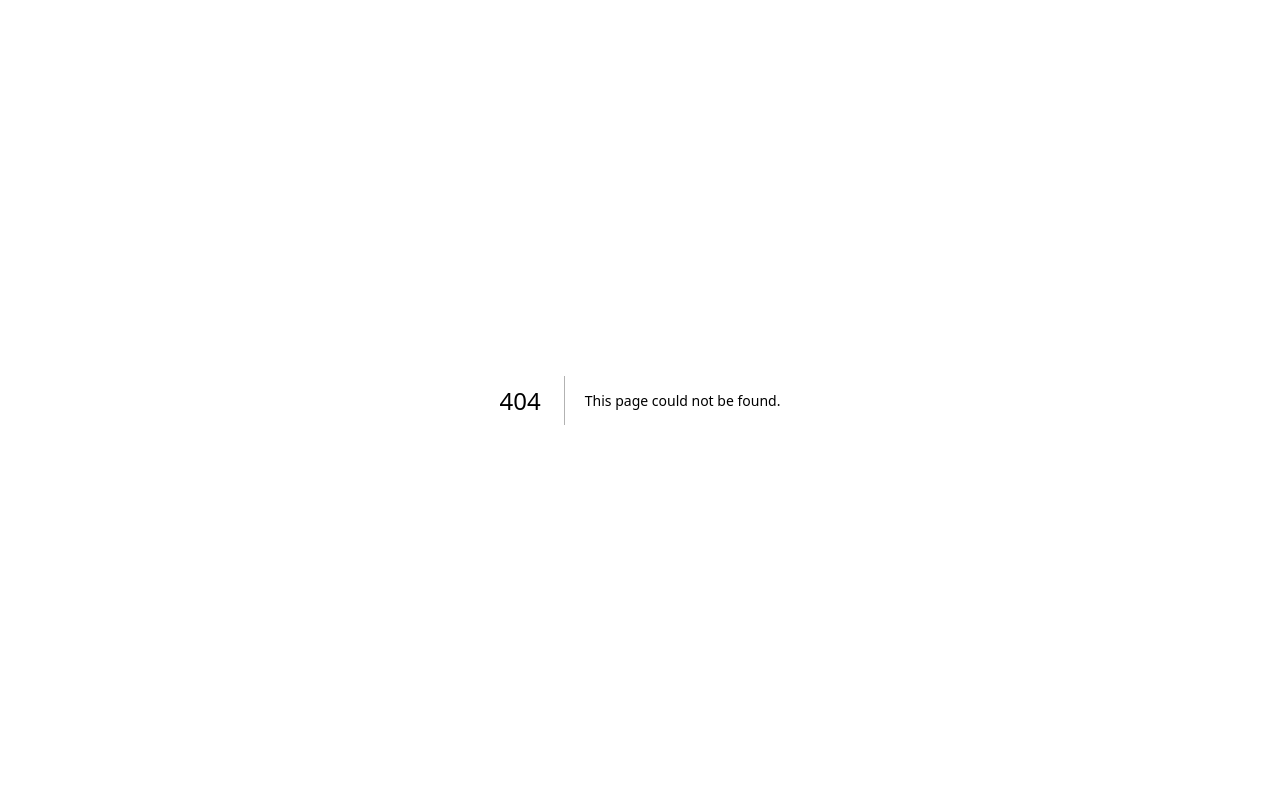
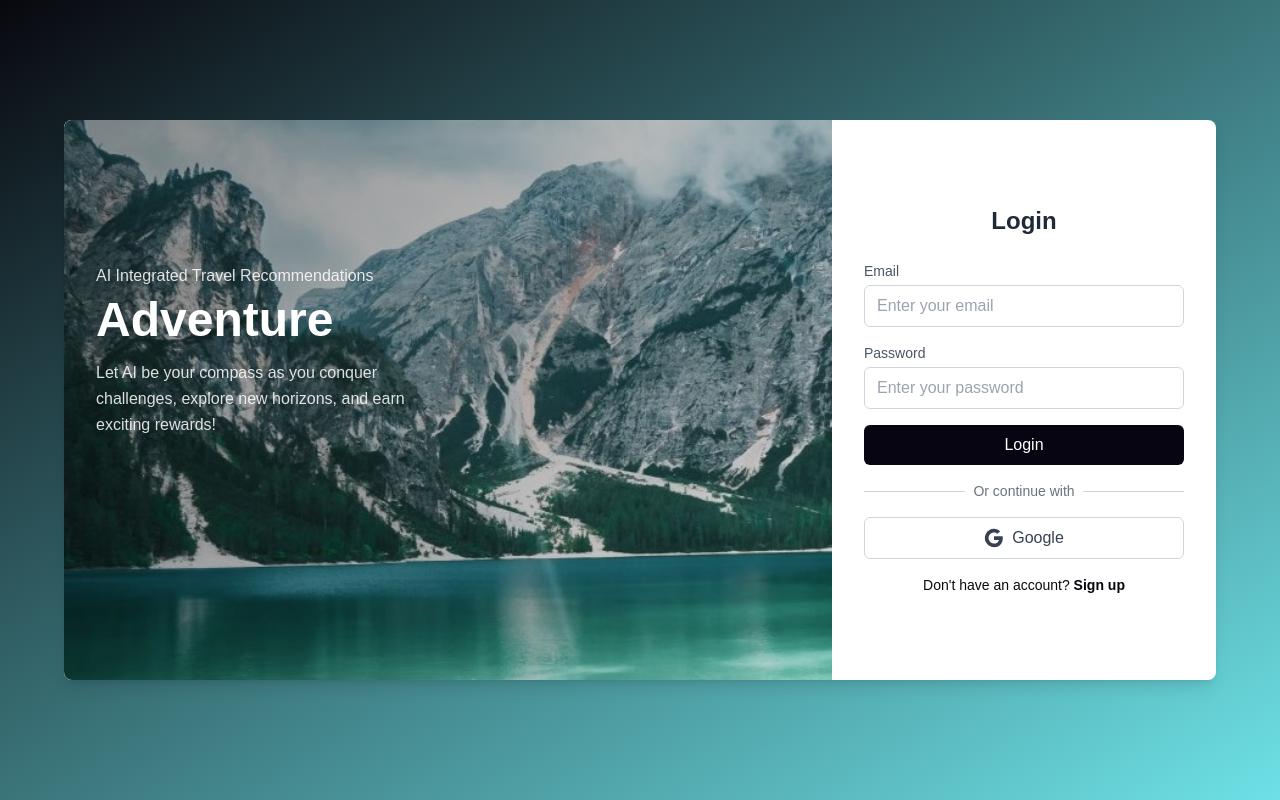
Before and after one commit to Trav-Ai/Travel-Web, a Next.js app: page /signup in a window 1280 px wide. Before the commit this address had no page. Built offline with nearby package versions, Linux system fonts and the light colour scheme.

Commit message:
feat : login/signup firebase

```diff
--- /dev/null
+++ b/app/signup/page.js
@@ -0,0 +1,193 @@
+"use client"
+import { useState } from 'react';
+import Image from 'next/image';
+import {
+  getAuth,
+  signInWithEmailAndPassword,
+  signInWithPopup,
+  GoogleAuthProvider,
+  createUserWithEmailAndPassword
+} from 'firebase/auth';
+import { useRouter } from 'next/navigation';
+import { auth,app,googleProvider } from '@/lib/firebaseConfig';
+
+
+
+const LoginPage = () => {
+  const [email, setEmail] = useState('');
+  const [password, setPassword] = useState('');
+  const [error, setError] = useState('');
+  const [loading, setLoading] = useState(false);
+  const [isLogin, setIsLogin] = useState(true);
+  const router = useRouter();
+
+  const handleEmailAuth = async (e) => {
+    e.preventDefault();
+    setError('');
+    setLoading(true);
+
+    try {
+      if (isLogin) {
+        // Login
+        await signInWithEmailAndPassword(auth, email, password);
+      } else {
+        // Sign up
+        await createUserWithEmailAndPassword(auth, email, password);
+      }
+      router.push('/');
+    } catch (err) {
+      setError(err.message);
+    } finally {
+      setLoading(false);
+    }
+  };
+
+  const handleGoogleAuth = async () => {
+    setError('');
+    setLoading(true);
+    try {
+      await signInWithPopup(auth, googleProvider);
+      router.push('/dashboard');
+    } catch (err) {
+      setError(err.message);
+    } finally {
+      setLoading(false);
+    }
+  };
+
+  return (
+    <div className="min-h-screen bg-gradient-to-br from-[#08080e] to-[#6de1e6] flex items-center justify-center p-4">
+      <div className="w-full max-w-6xl h-[70vh] bg-white rounded-lg shadow-lg overflow-hidden flex">
+        {/* Left Section */}
+        <div className="relative hidden md:flex md:w-2/3 bg-gray-100">
+          <div className="absolute w-full h-full">
+            <Image
+              src="/bgImage.jpeg"
+              alt="Welcome Image"
+              layout="fill"
+              objectFit="cover"
+              priority
+            />
+          </div>
+          <div className="relative z-10 text-white p-8 mt-28">
+            <h3 className="text-base font-normal opacity-85 mb-2">
+              AI Integrated Travel Recommendations
+            </h3>
+            <h1 className="text-5xl font-bold mb-4">Adventure</h1>
+            <p className="text-base font-light opacity-85 leading-relaxed">
+              Let AI be your compass as you conquer<br />
+              challenges, explore new horizons, and earn<br />
+              exciting rewards!
+            </p>
+          </div>
+        </div>
+
+        {/* Right Section */}
+        <div className="w-full md:w-1/3 p-8 flex flex-col justify-center">
+          <div className="max-w-sm mx-auto w-full">
+            <h2 className="text-2xl font-semibold text-center text-gray-800 mb-6">
+              {isLogin ? 'Login' : 'Sign Up'}
+            </h2>
+            {error && (
+              <div className="mb-4 p-3 bg-red-100 border border-red-400 text-red-700 rounded-md text-sm">
+                {error}
+              </div>
+            )}
+            <form onSubmit={handleEmailAuth} className="space-y-4">
+              <div>
+                <label
+                  htmlFor="email"
+                  className="block text-sm font-medium text-gray-600 mb-1"
+                >
+                  Email
+                </label>
+                <input
+                  type="email"
+                  id="email"
+                  value={email}
+                  onChange={(e) => setEmail(e.target.value)}
+                  required
+                  className="w-full px-3 py-2 border border-gray-300 rounded-md focus:outline-none focus:ring-1 focus:ring-[#060511] focus:border-[#060511] transition"
+                  placeholder="Enter your email"
+                />
+              </div>
+              <div>
+                <label
+                  htmlFor="password"
+                  className="block text-sm font-medium text-gray-600 mb-1"
+                >
+                  Password
+                </label>
+                <input
+                  type="password"
+                  id="password"
+                  value={password}
+                  onChange={(e) => setPassword(e.target.value)}
+                  required
+                  className="w-full px-3 py-2 border border-gray-300 rounded-md focus:outline-none focus:ring-1 focus:ring-[#060511] focus:border-[#060511] transition"
+                  placeholder="Enter your password"
+                />
+              </div>
+              <button
+                type="submit"
+                disabled={loading}
+                className="w-full bg-[#060511] text-white py-2 px-4 rounded-md hover:bg-[#4e4d5d] transition-colors duration-300 font-medium disabled:opacity-50"
+              >
+                {loading ? 'Processing...' : isLogin ? 'Login' : 'Sign Up'}
+              </button>
+
+              <div className="relative my-4">
+                <div className="absolute inset-0 flex items-center">
+                  <div className="w-full border-t border-gray-300"></div>
+                </div>
+                <div className="relative flex justify-center text-sm">
+                  <span className="px-2 bg-white text-gray-500">Or continue with</span>
+                </div>
+              </div>
+
+              <button
+                type="button"
+                onClick={handleGoogleAuth}
+                disabled={loading}
+                className="w-full flex items-center justify-center gap-2 bg-white border border-gray-300 text-gray-700 py-2 px-4 rounded-md hover:bg-gray-50 transition-colors duration-300 font-medium disabled:opacity-50"
+              >
+                <svg className="w-5 h-5" viewBox="0 0 24 24">
+                  <path
+                    fill="currentColor"
+                    d="M22.56 12.25c0-.78-.07-1.53-.2-2.25H12v4.26h5.92c-.26 1.37-1.04 2.53-2.21 3.31v2.77h3.57c2.08-1.92 3.28-4.74 3.28-8.09z"
+                  />
+                  <path
+                    fill="currentColor"
+                    d="M12 23c2.97 0 5.46-.98 7.28-2.66l-3.57-2.77c-.98.66-2.23 1.06-3.71 1.06-2.86 0-5.29-1.93-6.16-4.53H2.18v2.84C3.99 20.53 7.7 23 12 23z"
+                  />
+                  <path
+                    fill="currentColor"
+                    d="M5.84 14.09c-.22-.66-.35-1.36-.35-2.09s.13-1.43.35-2.09V7.07H2.18C1.43 8.55 1 10.22 1 12s.43 3.45 1.18 4.93l2.85-2.22.81-.62z"
+                  />
+                  <path
+                    fill="currentColor"
+                    d="M12 5.38c1.62 0 3.06.56 4.21 1.64l3.15-3.15C17.45 2.09 14.97 1 12 1 7.7 1 3.99 3.47 2.18 7.07l3.66 2.84c.87-2.6 3.3-4.53 6.16-4.53z"
+                  />
+                </svg>
+                Google
+              </button>
+
+              <p className="text-center text-sm mt-4">
+                {isLogin ? "Don't have an account? " : "Already have an account? "}
+                <button
+                  type="button"
+                  onClick={() => setIsLogin(!isLogin)}
+                  className="text-[#06050c] font-semibold hover:text-[#4e4d5d] transition-colors duration-300"
+                >
+                  {isLogin ? 'Sign up' : 'Login'}
+                </button>
+              </p>
+            </form>
+          </div>
+        </div>
+      </div>
+    </div>
+  );
+};
+
+export default LoginPage;
--- /dev/null
+++ b/lib/firebaseConfig.js
@@ -0,0 +1,20 @@
+// Import the functions you need from the SDKs you need
+import { initializeApp } from "firebase/app";
+import { getAuth, GoogleAuthProvider } from "firebase/auth";
+// TODO: Add SDKs for Firebase products that you want to use
+// https://firebase.google.com/docs/web/setup#available-libraries
+
+// Your web app's Firebase configuration
+const firebaseConfig = {
+  apiKey: "AIzaSyBc28Cg-mUQMIb4bz0c9WAwI2KigmlaIUY",
+  authDomain: "travel-web-4c1d8.firebaseapp.com",
+  projectId: "travel-web-4c1d8",
+  storageBucket: "travel-web-4c1d8.firebasestorage.app",
+  messagingSenderId: "1090268759054",
+  appId: "1:1090268759054:web:56af5f5c6b88cb4287e85f"
+};
+
+// Initialize Firebase
+export const app = initializeApp(firebaseConfig);
+export const auth = getAuth(app);
+export const googleProvider = new GoogleAuthProvider();
--- a/package.json
+++ b/package.json
@@ -11,6 +11,7 @@
   "dependencies": {
     "axios": "^1.7.9",
     "clsx": "^2.1.1",
+    "firebase": "^11.1.0",
     "lucide-react": "^0.471.0",
     "next": "15.1.3",
     "node-fetch": "^3.3.2",
```
Also changed, not shown: public/bgImage.jpeg (added), 1 other file (tests, documents, lock files or other folders).
